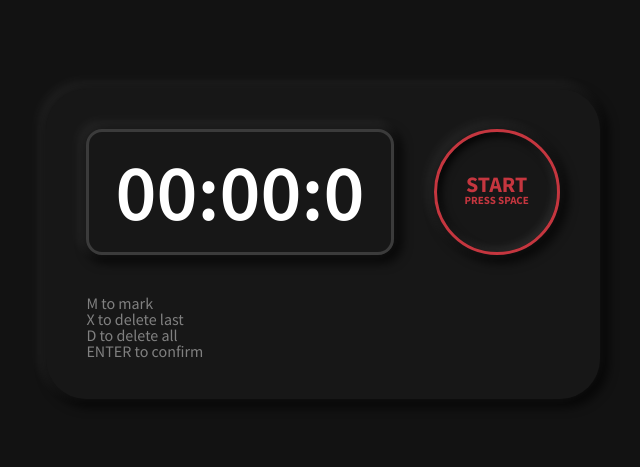
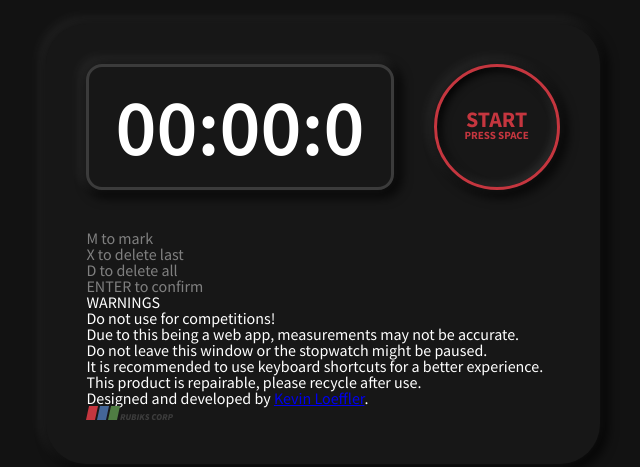
Before and after one commit to kevinloeffler/Rubik-Stopwatch, a website with bundled scripts: page index.html in a window 1280 px wide. Shown: the part 156-623 px from the top of the page, without its empty margins (317-957 px from the left). Built offline with nearby package versions, Linux system fonts and the light colour scheme.

Commit message:
Added Credits

```diff
--- a/index.html
+++ b/index.html
@@ -24,17 +24,34 @@
         </div>
     </div>
 
-    <div class="history-block">
-        <div id="history">
-            <!-- Dynamically created -->
+    <div class="second-row">
+        <div class="history-block">
+            <div class="history-overlay"></div>
+            <div id="history">
+                <!-- Dynamically created -->
+            </div>
+            <div id="ui-buttons">
+                <div id="mark-button" class="ui-button ui-button-inactive" data-key="M">M to mark</div>
+                <div id="delete-button" class="ui-button ui-button-inactive" data-key="X">X to delete last</div>
+                <div id="delete-all-button" class="ui-button ui-button-inactive" data-key="D">D to delete all</div>
+                <div id="enter-button" class="ui-button ui-button-inactive">ENTER to confirm</div>
+            </div>
         </div>
-        <div id="ui-buttons">
-            <div id="mark-button" class="ui-button-inactive" data-key="M">M to mark</div>
-            <div id="delete-button" class="ui-button-inactive" data-key="X">X to delete last</div>
-            <div id="delete-all-button" class="ui-button-inactive" data-key="D">D to delete all</div>
-            <div id="enter-button" class="ui-button-inactive">ENTER to confirm</div>
+
+        <div class="credits">
+            <div class="description">
+                <p>WARNINGS</p>
+                <p>Do not use for competitions!</p>
+                <p>Due to this being a web app, measurements may not be accurate.</p>
+                <p>Do not leave this window or the stopwatch might be paused.</p>
+                <p>It is recommended to use keyboard shortcuts for a better experience.</p>
+                <p>This product is repairable, please recycle after use.</p>
+                <p>Designed and developed by <a href="https://kevinloeffler.ch">Kevin Loeffler</a>.</p>
+            </div>
+            <img src="./images/Rubiks%20Corp%20Logo.svg" alt="Rubik's Corp Logo" class="rubiks-logo">
         </div>
     </div>
+
 </div>
 
 </body>
```
